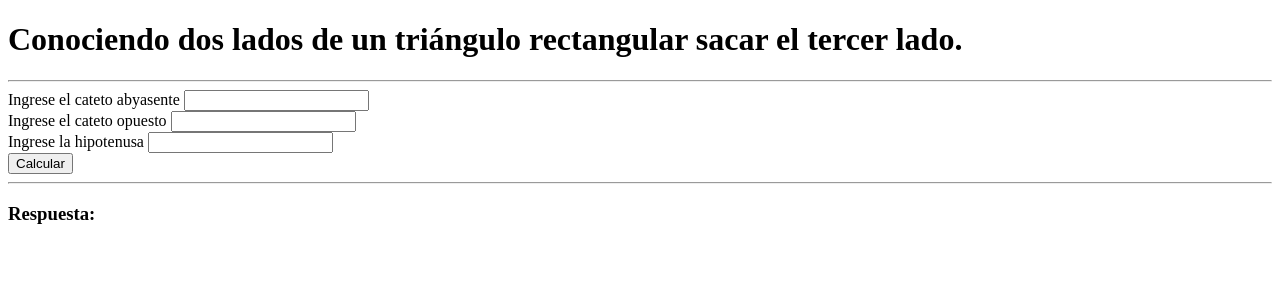
After one commit to SrCroy/practicas01TPI, a PHP site: page /paginas/ejercicio-03.php in a window 1280 px wide. The commit adds this page. Shown: the top 300 px of the page. Run offline with PHP 8.4, Linux system fonts and the light colour scheme.

Commit message:
Agregando ejercicio 3

```diff
--- a/index.php
+++ b/index.php
@@ -10,6 +10,7 @@
     <ul>
         <li><a href="paginas/ejercicio-01.php">Ejercicio 1</a></li>
         <li><a href="paginas/ejercicio-02.php">Ejercicio 2</a></li>
+        <li><a href="paginas/ejercicio-03.php">Ejercicio 3</a></li>
     </ul>
 </body>
 </html>
--- /dev/null
+++ b/paginas/ejercicio-03.php
@@ -0,0 +1,68 @@
+<?php
+$_catetoAbyacente = 0;
+$catetoOpuesto = 0;
+$hipotenusa = 0;
+$respuesta = '';
+
+if ($_SERVER['REQUEST_METHOD'] == "POST") {
+
+    if (isset($_POST['catetoAbyacente'], $_POST['catetoOpuesto']) && empty($_POST['hipotenusa'])) {
+        $_catetoAbyacente = floatval($_POST['catetoAbyacente']);
+        $catetoOpuesto = floatval($_POST['catetoOpuesto']);
+        $hipotenusa = sqrt($_catetoAbyacente**2 + $catetoOpuesto**2);
+        $respuesta = "La hipotenusa tiene un valor de: " . $hipotenusa;
+    }
+
+    elseif (isset($_POST['catetoAbyacente'], $_POST['hipotenusa']) && empty($_POST['catetoOpuesto'])) {
+        $_catetoAbyacente = floatval($_POST['catetoAbyacente']);
+        $hipotenusa = floatval($_POST['hipotenusa']);
+        if ($hipotenusa > $_catetoAbyacente) {
+            $catetoOpuesto = sqrt($hipotenusa**2 - $_catetoAbyacente**2);
+            $respuesta = "El cateto opuesto tiene un valor de: " . $catetoOpuesto;
+        } else {
+            $respuesta = "La hipotenusa debe ser mayor que el cateto adyacente";
+        }
+    }
+
+    elseif (isset($_POST['catetoOpuesto'], $_POST['hipotenusa']) && empty($_POST['catetoAbyacente'])) {
+        $catetoOpuesto = floatval($_POST['catetoOpuesto']);
+        $hipotenusa = floatval($_POST['hipotenusa']);
+        if ($hipotenusa > $catetoOpuesto) {
+            $_catetoAbyacente = sqrt($hipotenusa**2 - $catetoOpuesto**2);
+            $respuesta = "El cateto adyacente tiene un valor de: " . $_catetoAbyacente;
+        } else {
+            $respuesta = "La hipotenusa debe ser mayor que el cateto opuesto";
+        }
+    } else {
+        $respuesta = "Por favor, ingrese exactamente dos lados para calcular el tercero.";
+    }
+}
+?>
+
+
+<!DOCTYPE html>
+<html lang="en">
+<head>
+    <meta charset="UTF-8">
+    <meta name="viewport" content="width=device-width, initial-scale=1.0">
+    <title>Ejercicio 3</title>
+</head>
+<body>
+    <h1>Conociendo dos lados de un triángulo rectangular sacar el tercer lado.</h1>
+    <hr>
+    <form action="" method="POST">
+        <label for="">Ingrese el cateto abyasente</label>
+        <input type="text" name="catetoAbyacente" id="">
+        <br>
+        <label for="">Ingrese el cateto opuesto</label>
+        <input type="text" name="catetoOpuesto" id="">
+        <br>
+        <label for="">Ingrese la hipotenusa</label>
+        <input type="text" name="hipotenusa" id="">
+        <br>
+        <input type="submit" value="Calcular">
+    </form>
+    <hr>
+    <h3>Respuesta: <?php echo $respuesta;?></h3>
+</body>
+</html>
```
